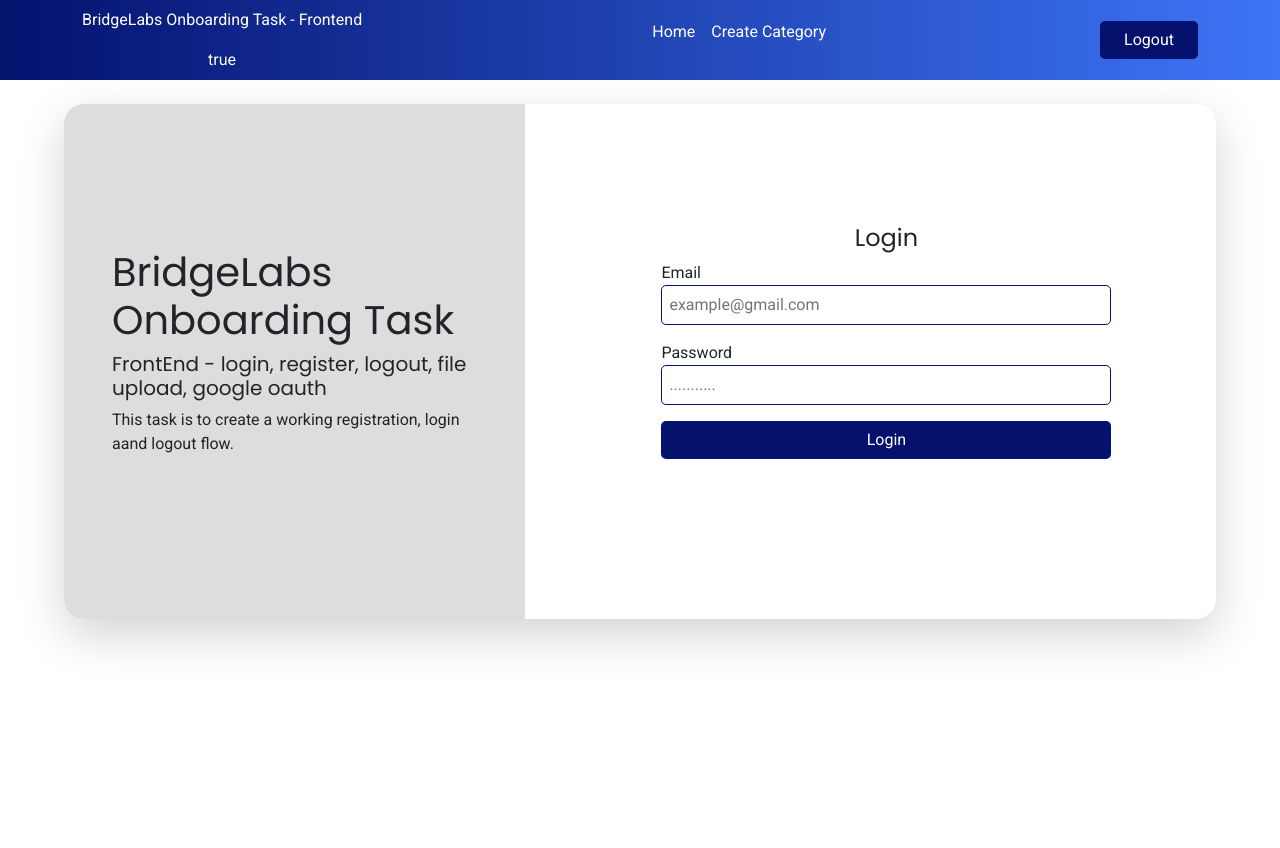
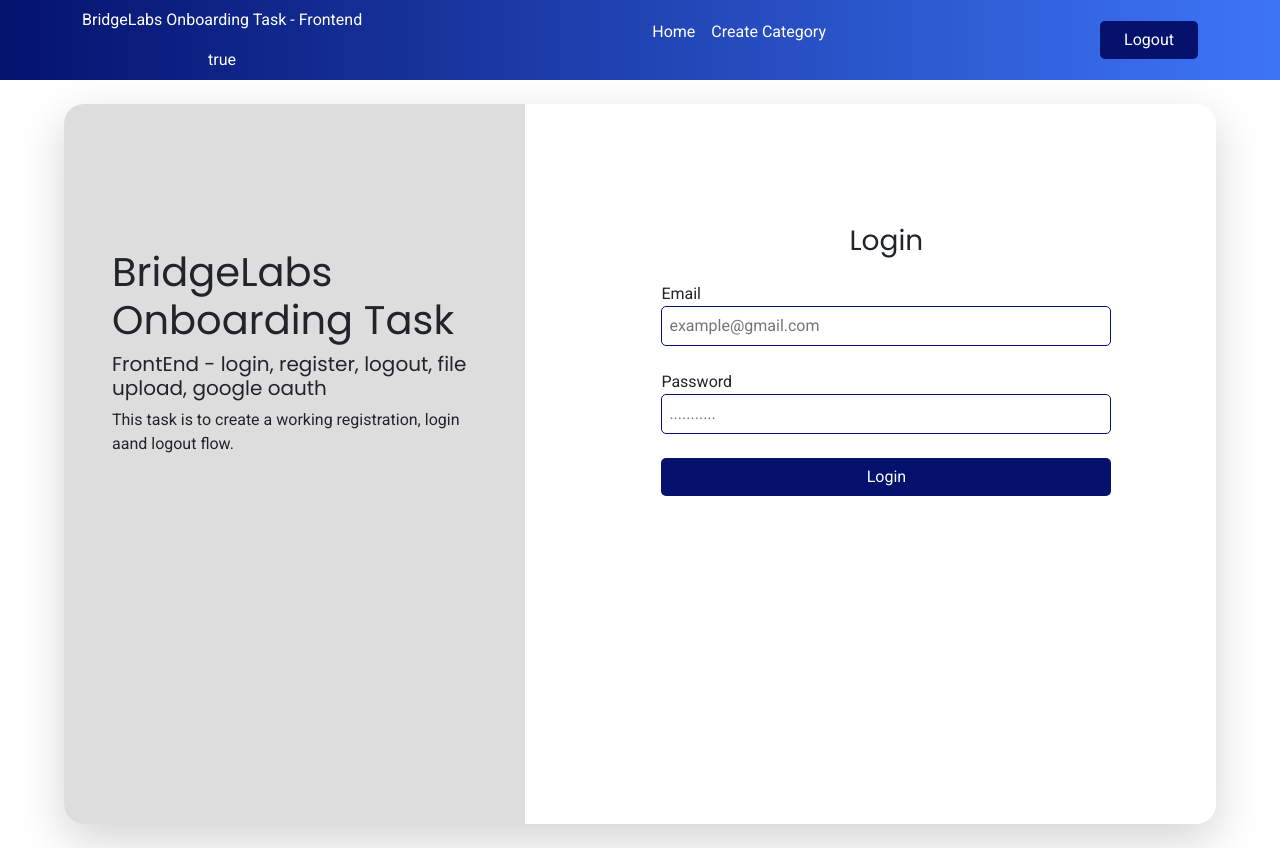
Before and after one commit to eraloop/bridgelabs-submission, a Vue app in the folder frontend/: page /login in a window 1280 px wide. Before the commit the page ends 800 px from the top, so only its background shows below. Built offline with nearby package versions, Linux system fonts and the light colour scheme.

Commit message:
tried google oauth, keeps failing with bad request

```diff
--- a/frontend/src/App.vue
+++ b/frontend/src/App.vue
@@ -23,7 +23,7 @@ p, small, div{
 
 
 .form-region{
-    /* height: 85vh; */
+    height: 90vh;
     width: 90%;
     border-radius: 20px;
     border: none;
--- a/frontend/src/components/CreateCategories.vue
+++ b/frontend/src/components/CreateCategories.vue
@@ -6,25 +6,25 @@
                 <section v-if="(categoryCreated && control)" class="bg-success m-2 text-center text-white">
                     <p class="py-3">Category created successfully</p>
                 </section>
-                <section class="action-btn d-flex align-items-center justify-content-center text-center pt-3 pb-2">
+                <section class="action-btn d-flex align-items-center justify-content-center text-center mb-3 pt-3 pb-2">
                     <h5>Add a new category</h5>
                 </section>
 
                 <form action="POST" enctype="multipart/form-data">
-                    <div class="py-1">
+                    <div class="mb-3">
                         <label for="name">Name</label><br/>
                         <input v-model="catform.name" class="" type="text" name="name"  placeholder="John" >
                     </div>
-                    <div class="py-1">
+                    <div class="mb-3">
                         <label for="profilepicture">Profile Picture</label><br/>
                         <input  type="file" @change="handleSelects" accept="image/*" name="images" class=" mulitple">
                     </div>
-                    <div class="py-1">
+                    <div class="mb-3">
                         <label for="password">Description</label><br/>
                         <textarea v-model="catform.description" type="text" placeholder="Say something about the category" name="desciption" cols="47" rows="3"></textarea>
                     </div>
 
-                    <div class="py-1">
+                    <div class="mb-3">
                        <button @click.prevent="createCategory"  class="submit-btn col-12" type="submit" > Create</button>
                     </div>
                 </form>
--- a/frontend/src/components/LoginForm.vue
+++ b/frontend/src/components/LoginForm.vue
@@ -20,23 +20,23 @@
                 <p>Please verify your credentials</p>
             </section>
 
-            <section class="google-btn  d-flex align-items-center justify-content-center pt-4 ">
-               <h4>Login</h4>
+            <section class="google-btn  d-flex align-items-center justify-content-center pt-4 mb-3 ">
+               <h3>Login</h3>
             </section>
 
             <div class="log-form-section d-flex align-items-center justify-content-center mx-auto pb-5">
                 <form action="">
-                    <div class="mb-3">
+                    <div class="mb-4">
                         <label for="email">Email</label><br/>
                         <input v-model="logform.email" required type="email" name="email" placeholder="example@gmail.com">
                     </div>
 
-                    <div class="mb-3">
+                    <div class="mb-4">
                         <label for="password">Password</label><br/>
                         <input v-model="logform.password" required type="password" name="password"  placeholder="...........">
                     </div>
 
-                    <div class="mb-3">
+                    <div class="mb-4">
                        <button @click.prevent="loginUser"  class="filled col-12" type="submit" >Login</button>
                     </div>
                 </form>
--- a/frontend/src/components/NavbarComponent.vue
+++ b/frontend/src/components/NavbarComponent.vue
@@ -50,12 +50,7 @@ computed:{
   }
 },
 mounted(){
-  this.loggedIn
   this.loggedInUser
-
-  // if(this.loggedIn){
-  //   this.currentUser = this.$store.getters.returnUser
-  // }
 },
 
 methods:{
--- a/frontend/src/store/index.js
+++ b/frontend/src/store/index.js
@@ -41,7 +41,7 @@ export default new Vuex.Store({
 
     returnLoggedIn(state){
 
-      if(!(TokenService.getToken === '')){
+      if(!(TokenService.getToken() === '') && !(TokenService.getAccessToken() === '') ){
         return state.loggedIn = true
       }
 
```
Also changed, not shown: 1 other file (tests, documents, lock files or other folders).
